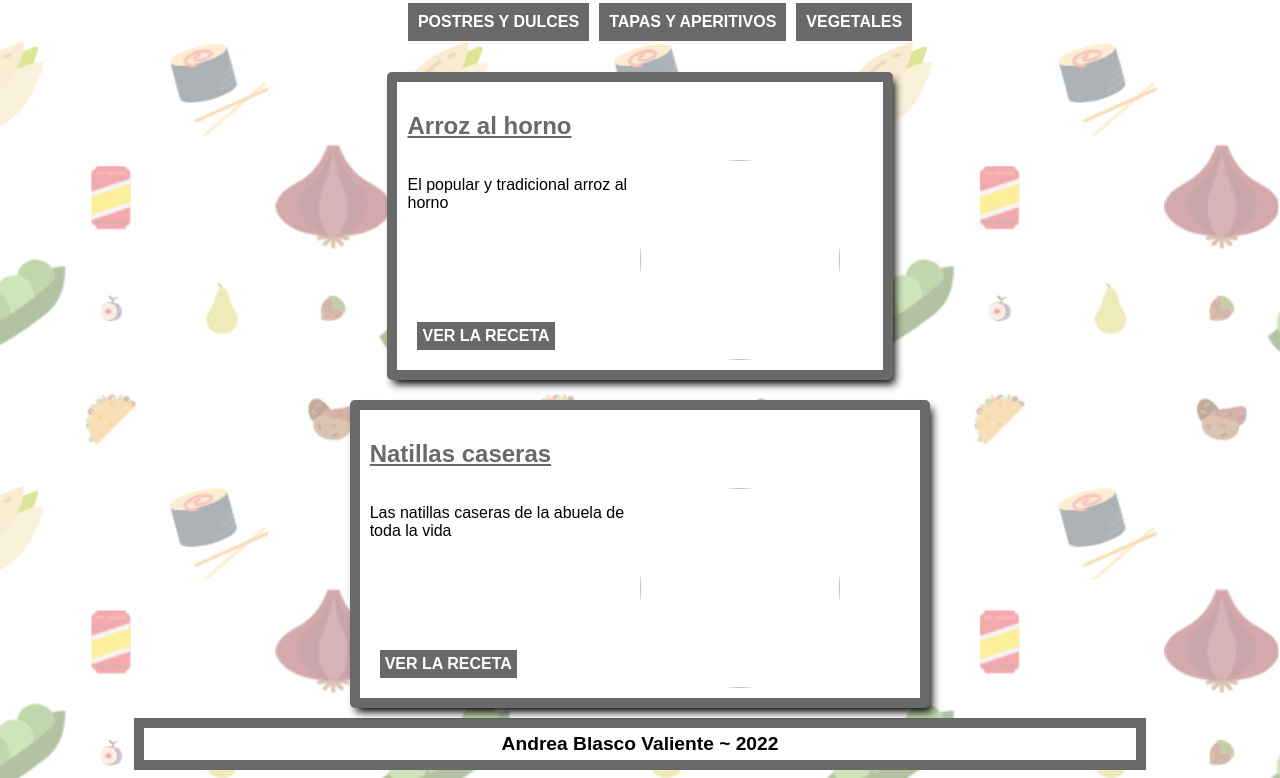
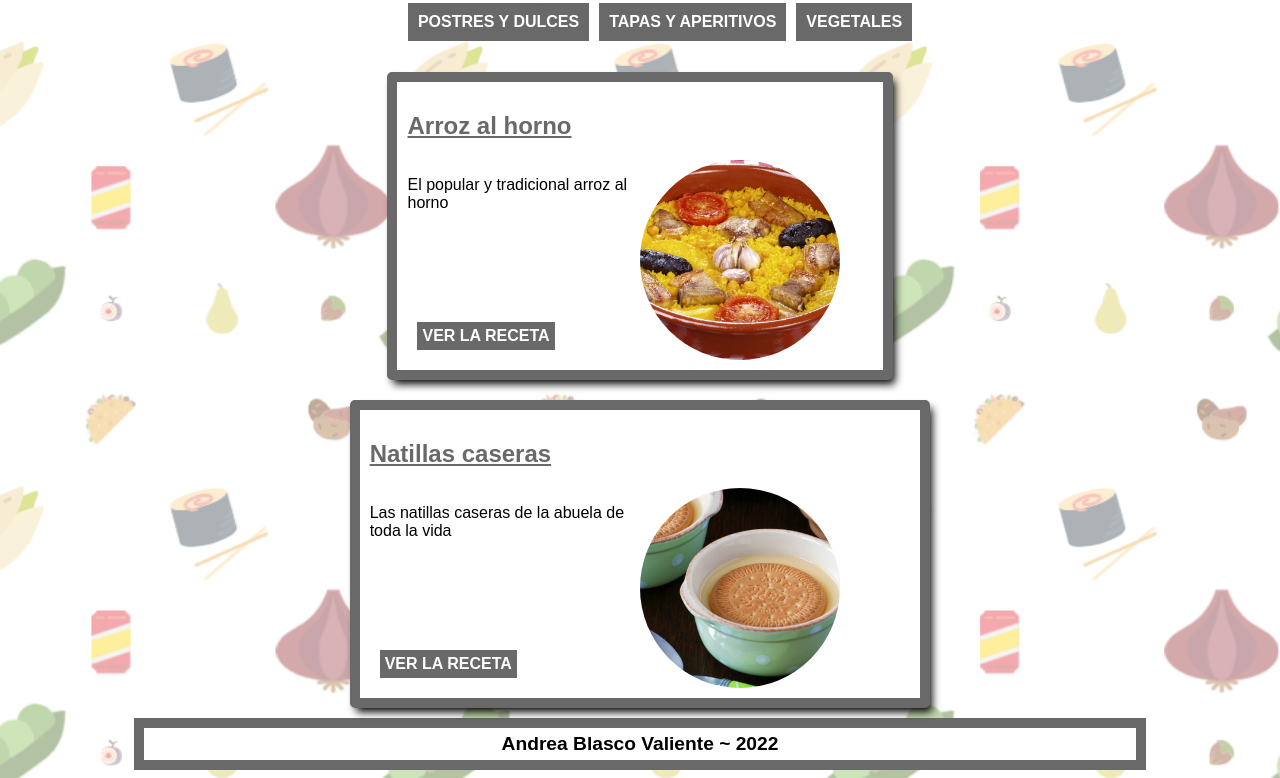
Before and after one commit to andreablascov/Act-7, a plain HTML site: page index.html in a window 1280 px wide. Shown: the part 136-914 px from the top of the page. Drawn offline with Linux system fonts and the light colour scheme; files that its build step writes are made by us from their sources; files whose address does not match are found by name.

Commit message:
Update index.html

```diff
--- a/index.html
+++ b/index.html
@@ -1,7 +1,7 @@
 <!DOCTYPE html>
 <html lang="">
     <head>
-    <link rel='stylesheet' href='ejercicio7/estilos/estilo.css'>
+    <link rel='stylesheet' href='estilos/estilo.css'>
         <meta charset="utf-8">
     <title>Las Recetas de Andrea</title>
         </head>
@@ -26,12 +26,12 @@
         <article>
         <h2>Arroz al horno </h2>
         <p>El popular y tradicional arroz al horno</p><a href="ejercicio7/arroz_al_horno.html">Ver la receta</a>
-        <img src="ejercicio7/imagenes/arroz-al-horno.jpg" height="200">
+        <img src="imagenes/arroz-al-horno.jpg" height="200">
         </article>
         <article>
          <h2>Natillas caseras </h2>
         <p>Las natillas caseras de la abuela de toda la vida</p><a href="ejercicio7/natillas.html">Ver la receta</a>
-        <img src="ejercicio7/imagenes/natillas.jpg" height="200">
+        <img src="imagenes/natillas.jpg" height="200">
         </article>
         </main>
         <footer align="center">
```
